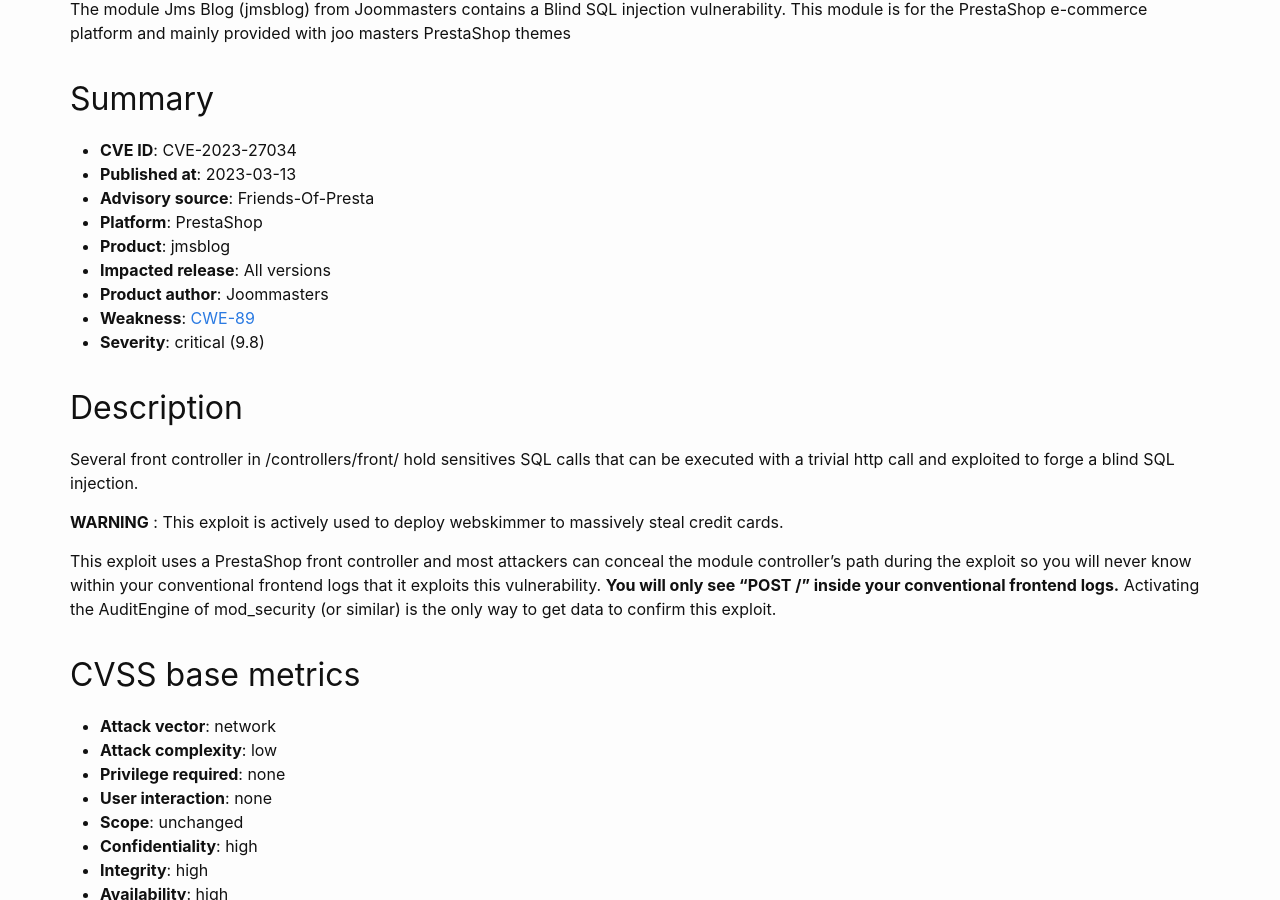
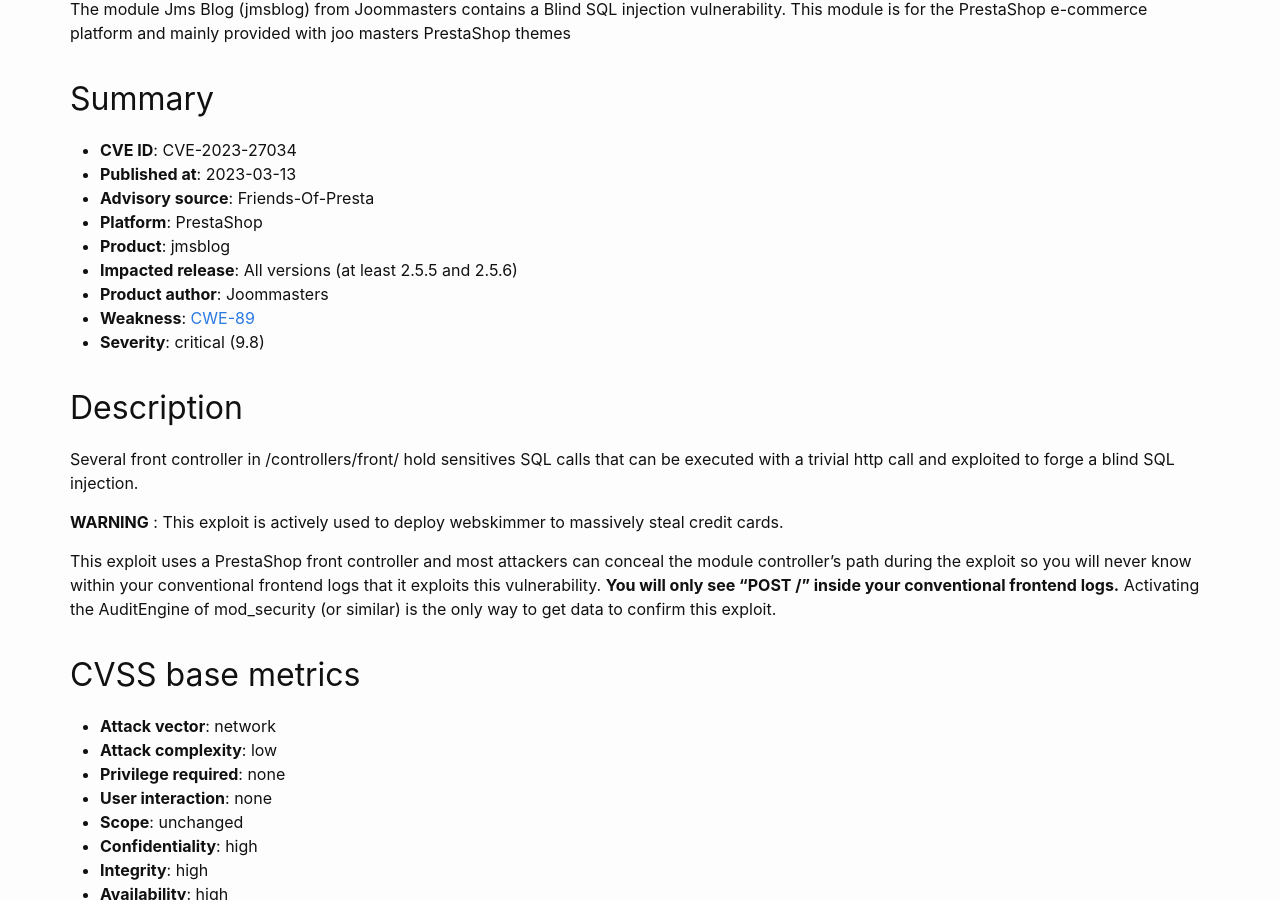
Before and after one commit to friends-of-presta/security-advisories, a Jekyll site: the page built from _posts/2023-03-13-jmsblog.md, in a window 1280 px wide and 900 px high, scrolled down 626 px. Built offline with Jekyll 4.4.1, drawn with Linux system fonts in a browser that asks for light colours.

Commit message:
Update 2023-03-13-jmsblog.md
For better parsing, but we keep version.

```diff
--- a/_posts/2023-03-13-jmsblog.md
+++ b/_posts/2023-03-13-jmsblog.md
@@ -20,7 +20,7 @@ This module is for the PrestaShop e-commerce platform and mainly provided with j
 * **Advisory source**: Friends-Of-Presta
 * **Platform**: PrestaShop
 * **Product**: jmsblog
-* **Impacted release**: All versions
+* **Impacted release**: All versions (at least 2.5.5 and 2.5.6)
 * **Product author**: Joommasters
 * **Weakness**: [CWE-89](https://cwe.mitre.org/data/definitions/89.html)
 * **Severity**: critical (9.8)
```
